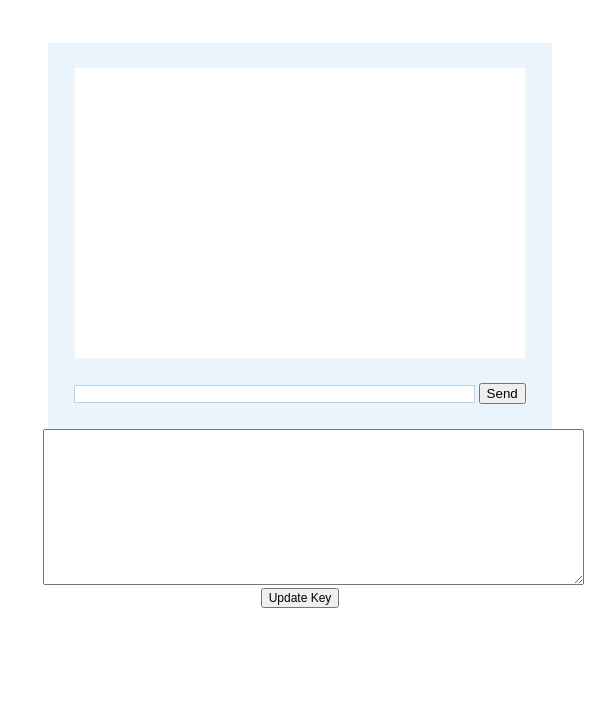
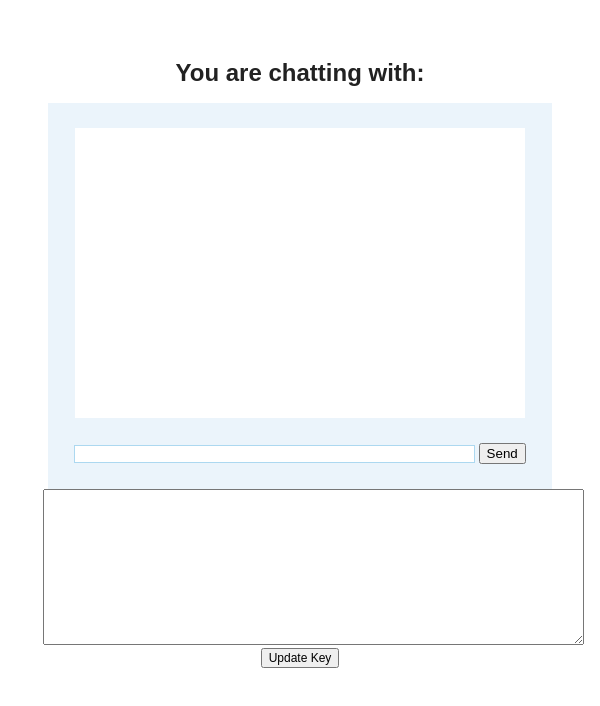
Before and after one commit to TheXulis/478-Client, an Electron app: page HTML_Files/chatWindow.html in a window 600 px wide. Drawn offline with Linux system fonts and the light colour scheme; no server answers.

Commit message:
Added some additional text

```diff
--- a/HTML_Files/chatWindow.html
+++ b/HTML_Files/chatWindow.html
@@ -42,6 +42,9 @@ $(document).ready(function(){
     <link type="text/css" rel="stylesheet" href="../CSS_Files/style.css" />
 </head>
 <body>
+    <div>
+        <h1 id="title"></h1>
+    </div>
     <div id="wrapper">
         <div id="menu">
 
@@ -91,6 +94,10 @@ $(document).ready(function(){
             let decoded = jwt.decode(window.localStorage.getItem('token'), {complete:true});
             let initData;
             let publickey;
+
+            const h1 = document.getElementById("title");
+            h1.innerHTML = "You are chatting with:" + currentWindow.other;
+
             //Check to see if this is the first chat to open
             if(currentWindow.order === "first"){
                 initData = JSON.stringify({
```
